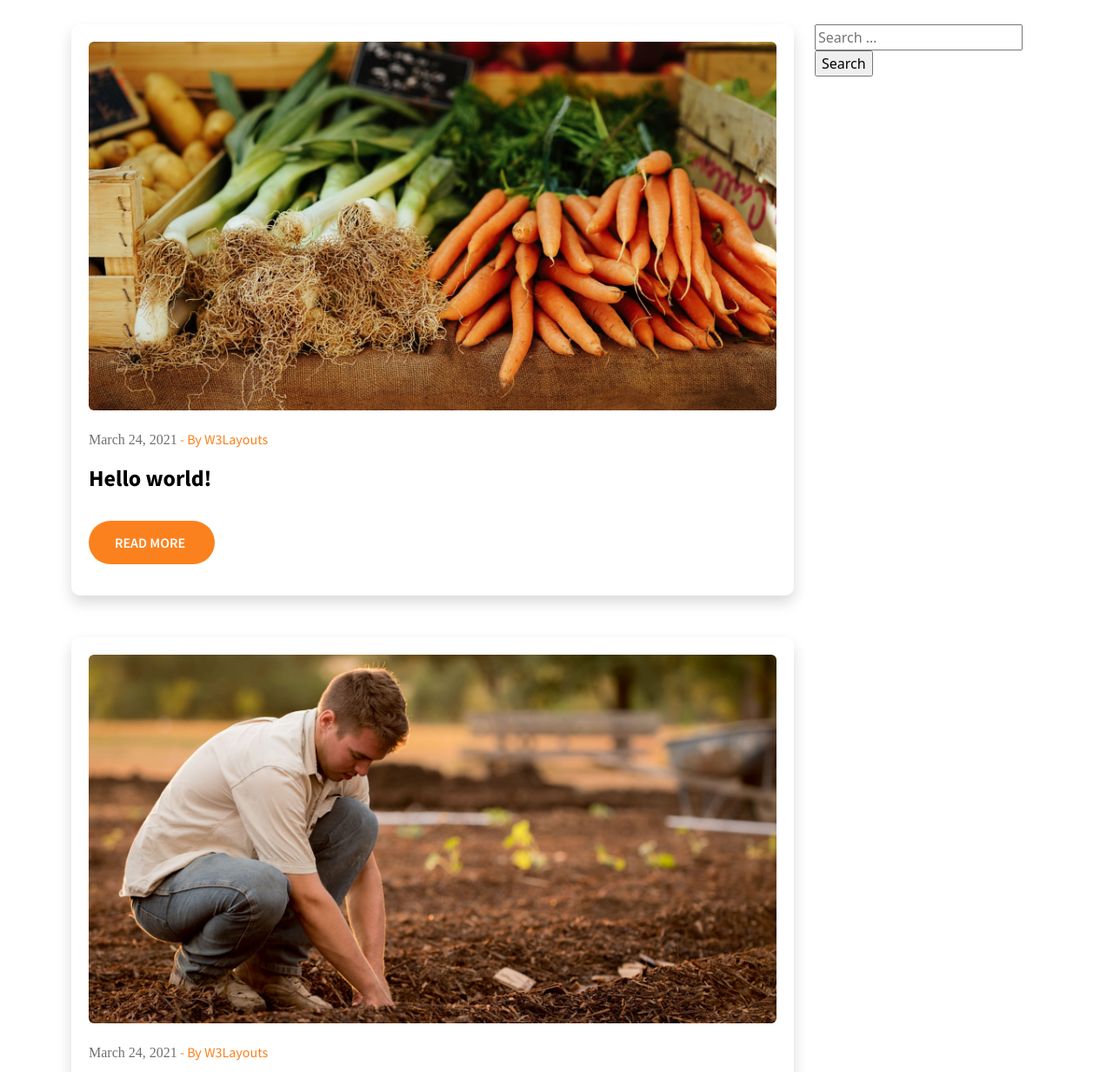
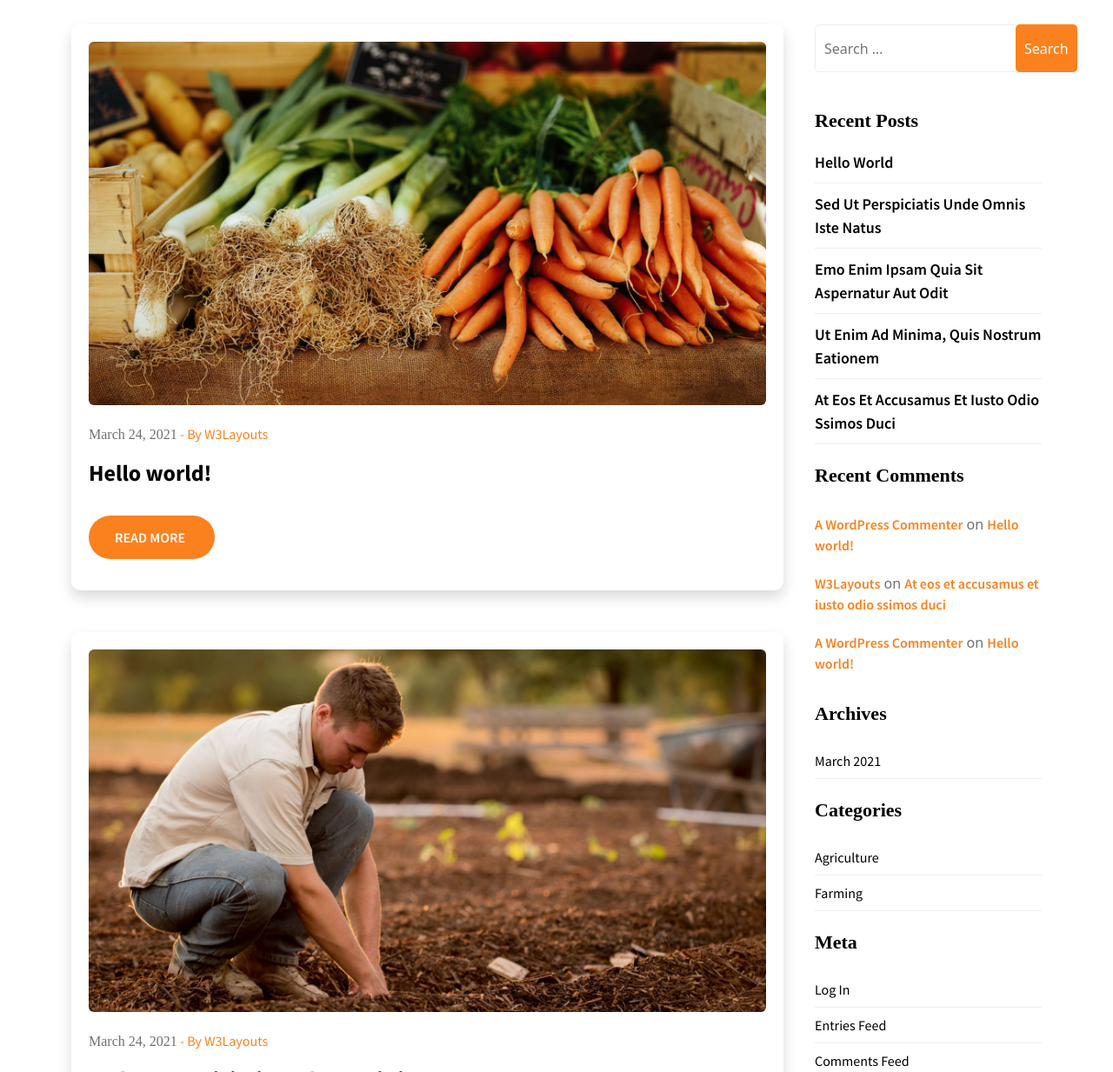
Before and after one commit to delee03/FarmStead, a plain HTML site: page blog_page1.html in a window 1280 px wide. Shown: the part 320-1553 px from the top of the page at 87% size. Drawn offline with nearby package versions, Linux system fonts and the light colour scheme; a script that the page names is missing; a web font is replaced by a local one.

Commit message:
feat: blog right section sidebar use position sticky

```diff
--- a/blog_page1.html
+++ b/blog_page1.html
@@ -93,7 +93,7 @@
     <section class="blog py-5">
         <div class="container">
             <div class="row">
-                <div class="col-xl-9 col-lg-8 mt-lg-0 mt-5">
+                <div class="col-xl-9 col-lg-8 pe-lg-4">
                     <div class="blog_item mb-5">
                         <div class="blog_card">
                             <img src="./img/blog2.jpg" alt="" class="img-fluid rounded">
@@ -135,22 +135,64 @@
                         </div>
                     </div>
                 </div>
-                <div class="col-xl-3 col-lg-4 mt-lg-0 mt-5">
-                    <section class="right_search">
-                        <form role="search" class="search-form" >
+                <div class="col-xl-3 col-lg-4 mt-lg-0 mt-5 blog_right">
+                    <div class="right_sidebar">
+                        <section class="right_search pb-3">
+                            <form role="search" class="search-form d-flex">
                                 <label>
                                   <span class="screen-reader-text"></span>
                                   <input
                                     type="search"
-                                class="search-field"
+                                    class="input_search"
                                     placeholder="Search …"
                                     value=""
                                     name="s"
                                   />
                                 </label>
-                            <input type="submit" class="search-submit" value="Search" />
+                                <input type="submit" class="submit" value="Search" />
                               </form>
                         </section>
+                        <section class="right_post mt-4">
+                            <h2 class="title-h2">Recent Posts</h2>
+                            <ul>
+                                <li><a href="#">Hello World</a></li>
+                                <li><a href="#">Sed ut perspiciatis unde omnis iste natus</a></li>
+                                <li><a href="#">emo enim ipsam quia sit aspernatur aut odit</a></li>
+                                <li><a href="#">Ut enim ad minima, quis nostrum eationem</a></li>
+                                <li><a href="#">At eos et accusamus et iusto odio ssimos duci</a></li>
+                            </ul>
+                        </section>
+                        <section class="right_cmt">
+                            <h2 class="title-h2">Recent Comments</h2>
+                            <ul>
+                                <li><a href="#">A WordPress Commenter</a> on <a href="#">Hello world!</a></li>
+                                <li> <a href="#">W3Layouts</a> on <a href="#">At eos et accusamus et iusto odio ssimos duci</a></li>
+                                <li><a href="#">A WordPress Commenter</a> on <a href="#">Hello world!</a></li>
+                            </ul>
+                        </section>
+                        <section class="right_arch">
+                            <h2 class="title-h2">Archives</h2>
+                            <ul >
+                                <li><a href="#">March 2021</a></li>
+                              </ul>
+                        </section>
+                        <section class="right_cate">
+                            <h2 class="title-h2">Categories</h2>
+                            <ul>
+                                <li><a href="#">Agriculture</a></li>
+                                <li><a href="#">Farming</a></li>
+                              </ul>
+                        </section>
+                        <section class="right_meta">
+                            <h2 class="title-h2">Meta</h2>
+                            <ul>
+                                <li><a href="#">Log In</a></li>
+                                <li><a href="#">Entries Feed</a></li>
+                                <li><a href="#">Comments Feed</a></li>
+                                <li><a href="#">WordPress.Org</a></li>
+                            </ul>
+                        </section>
+                    </div>
                 </div>
             </div>
         </div>
--- a/css/blog.css
+++ b/css/blog.css
@@ -195,7 +195,112 @@ header.nav-fixed {
     transition: all 0.5s;
     width: 145px;
 }
+
 .btn-style:hover {
     background: #009f4d;
     color: #ffffff;
 }
+
+/* blog right */
+.blog_right a {
+    color: black;
+    text-decoration: none;
+}
+
+.blog_right .title-h2 {
+    font-size: 22px;
+    line-height: 32px;
+    color: black;
+    font-weight: 600;
+    margin-bottom: 18px;
+}
+
+.blog_right .search_form lable {
+    margin-bottom: 0;
+    width: 100%;
+}
+
+.blog_right .right_search .input_search {
+    border: 1px solid #eee;
+    width: 298px;
+    padding: 10px;
+    outline: none;
+    border-radius: 5px;
+    height: 55px;
+}
+
+.blog_right .right_search .input_search:focus {
+    border: 1px solid #434242;
+}
+
+.blog_right .right_search .submit {
+    padding: 10px;
+    margin-left: -67px;
+    color: #ffffff;
+    background-color: #fb811e;
+    border: none;
+    border-radius: 5px;
+}
+
+.right_sidebar {
+    position: sticky;
+    top: 100px;
+}
+
+.blog_right .right_post {
+
+    margin-top: 10px;
+}
+
+.blog_right .right_post a {
+    text-transform: capitalize;
+    display: flex;
+    width: 100%;
+    font-size: 18px;
+    margin: 10px 0px;
+    font-weight: 600;
+    transition: all 0.5s;
+}
+
+.blog_right .right_post a:hover {
+    color: #fb811e;
+}
+
+.blog_right ul {
+    margin: 0;
+    padding: 0;
+}
+
+.blog_right .right_cmt {
+    margin: 20px 0;
+}
+
+.blog_right .right_cmt ul li {
+    padding: 10px 0;
+    list-style: none;
+    color: #707070;
+}
+
+.blog_right .right_cmt a {
+    color: #fb811e;
+    font-weight: 600;
+}
+
+.blog_right .right_cmt a:hover {
+    text-decoration: underline;
+}
+
+.blog_right .right_arch,
+.blog_right .right_cate,
+.blog_right .right_meta {
+    line-height: 40px;
+    margin-top: 20px;
+}
+
+.blog_right .right_post li,
+.blog_right .right_arch li,
+.blog_right .right_cate li,
+.blog_right .right_meta li {
+  border-bottom: 1px solid #eeeeee;
+  list-style: none;
+}
```
Lines whose indentation alone changed are shown as unchanged.
